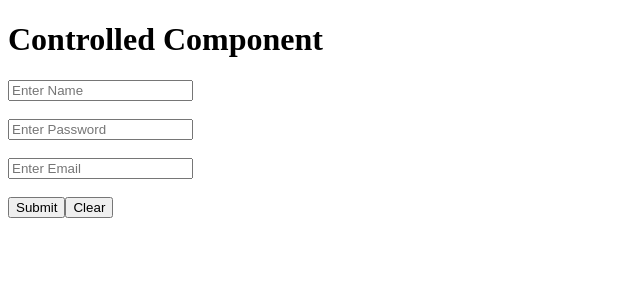
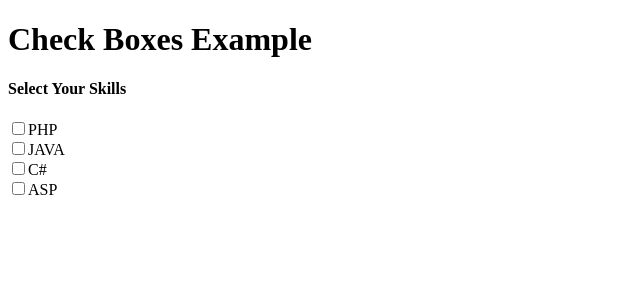
Before and after one commit to amitbhosale1137/react-demo, a React (Vite) app: page / in a window 1280 px wide. Shown: the top 300 px of the page, without its empty margins (0-640 px from the left). Built offline with nearby package versions, Linux system fonts and the light colour scheme.

Commit message:
Example of checkbox - using spread operator

```diff
--- a/src/App.jsx
+++ b/src/App.jsx
@@ -1,9 +1,9 @@
-import ControlledComponent from "./ControlledComponent";
+import Skills from "./Skills";
 
 function App(){
   return(
     <>
-    <ControlledComponent/>
+    <Skills/>
     </>
   )
 }
--- /dev/null
+++ b/src/Skills.jsx
@@ -0,0 +1,41 @@
+import { useState } from "react"
+
+function Skills(){
+
+    const [skills, setSkills]= useState([])
+    const handleSkills=(event)=>{
+        console.log(event.target.value, event.target.checked);
+        if(event.target.checked){
+           setSkills([...skills, event.target.value])
+        }else{
+            setSkills([...skills.filter((item)=>item!=event.target.value)])
+        }
+
+
+    }
+    return(
+        <>
+            <h1>Check Boxes Example</h1>
+            <h4>Select Your Skills</h4>
+            <input onChange={handleSkills} type="checkbox" id="php" value="php" />
+            <label htmlFor="php">PHP</label>
+            <br/>
+
+            <input onChange={handleSkills} type="checkbox" id="java" value="java" />
+            <label htmlFor="java">JAVA</label>
+            <br/>
+
+            <input onChange={handleSkills} type="checkbox" id="c#" value="c#" />
+            <label htmlFor="c#">C#</label>
+            <br/>
+
+            <input onChange={handleSkills} type="checkbox" id="asp" value="asp" />
+            <label htmlFor="asp">ASP</label>
+
+            <h1>{skills.toString()}</h1>
+
+        </>
+    )
+}
+
+export default Skills
```
